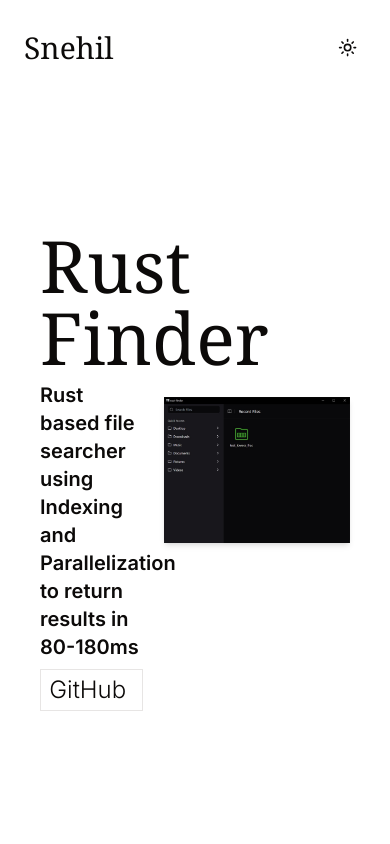
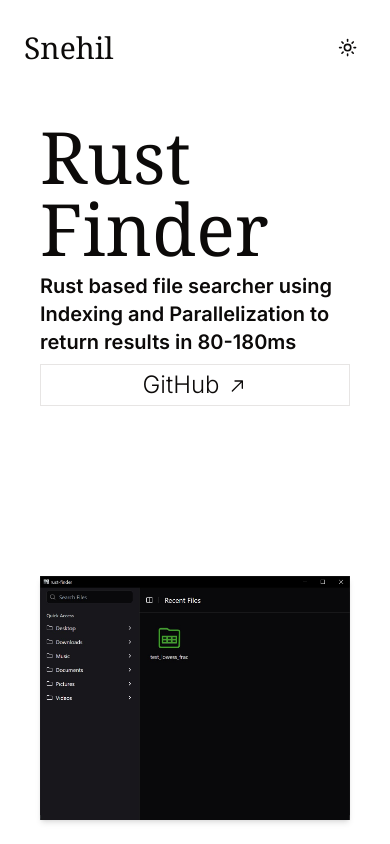
Before and after one commit to nex7-7/portfolio, a Next.js app: page /rust-finder in a window 390 px wide. Built offline with nearby package versions, Linux system fonts and the light colour scheme.

Commit message:
Changes for Responsive Behaviour of Project Pages

```diff
--- a/components/ProjectTemplate.jsx
+++ b/components/ProjectTemplate.jsx
@@ -8,8 +8,8 @@ export const ProjectTemplate = ({ selectedProject }) => {
 
   return (
     <div className="mt-[6rem] 2xl:mt-[12vh] sm:px-10 sm:py-6 md:px-10 md:py-6 px-16 py-10 w-full h-[calc(100%-6rem)]">
-      <div className="flex flex-row justify-between gap-5 h-full">
-        <div className="w-1/3 flex flex-col justify-center gap-2">
+      <div className="flex flex-row sm:flex-col md:flex-col justify-between gap-5 h-full">
+        <div className="w-1/3 sm:w-full md:w-full flex flex-col justify-center gap-2">
           <span className="title text-7xl 2xl:text-[5rem] font-serif">
             {selectedProject.text}
           </span>
@@ -27,7 +27,7 @@ export const ProjectTemplate = ({ selectedProject }) => {
           </div>
         </div>
         <div
-          className={`flex flex-row justify-center items-center max-w-[60%]`}
+          className={`flex flex-row justify-center items-center max-w-[60%] sm:max-w-full md:max-w-full`}
           style={{ aspectRatio: customAspectRatio }}
         >
           <div className="shadow-md dark:shadow-test">
```
